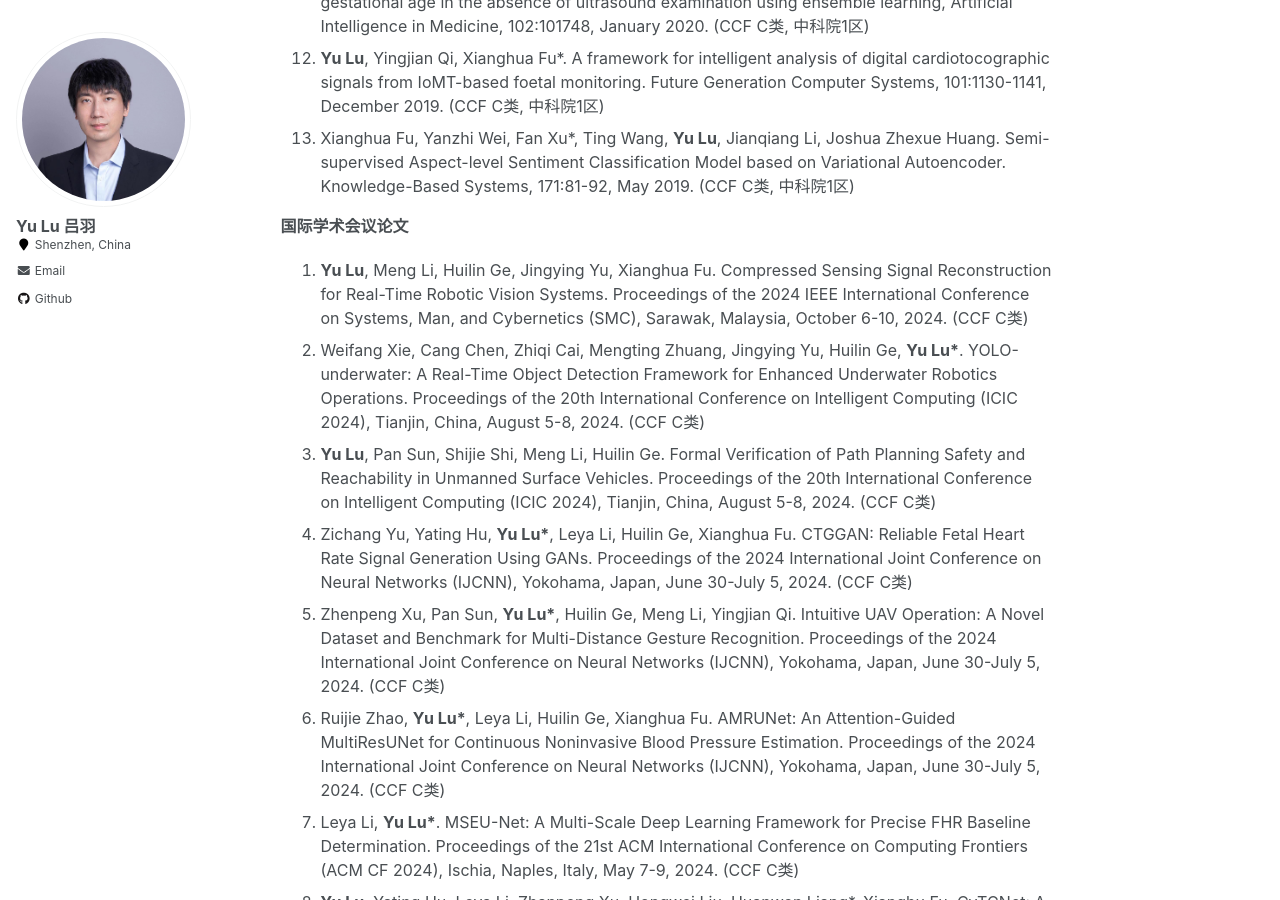
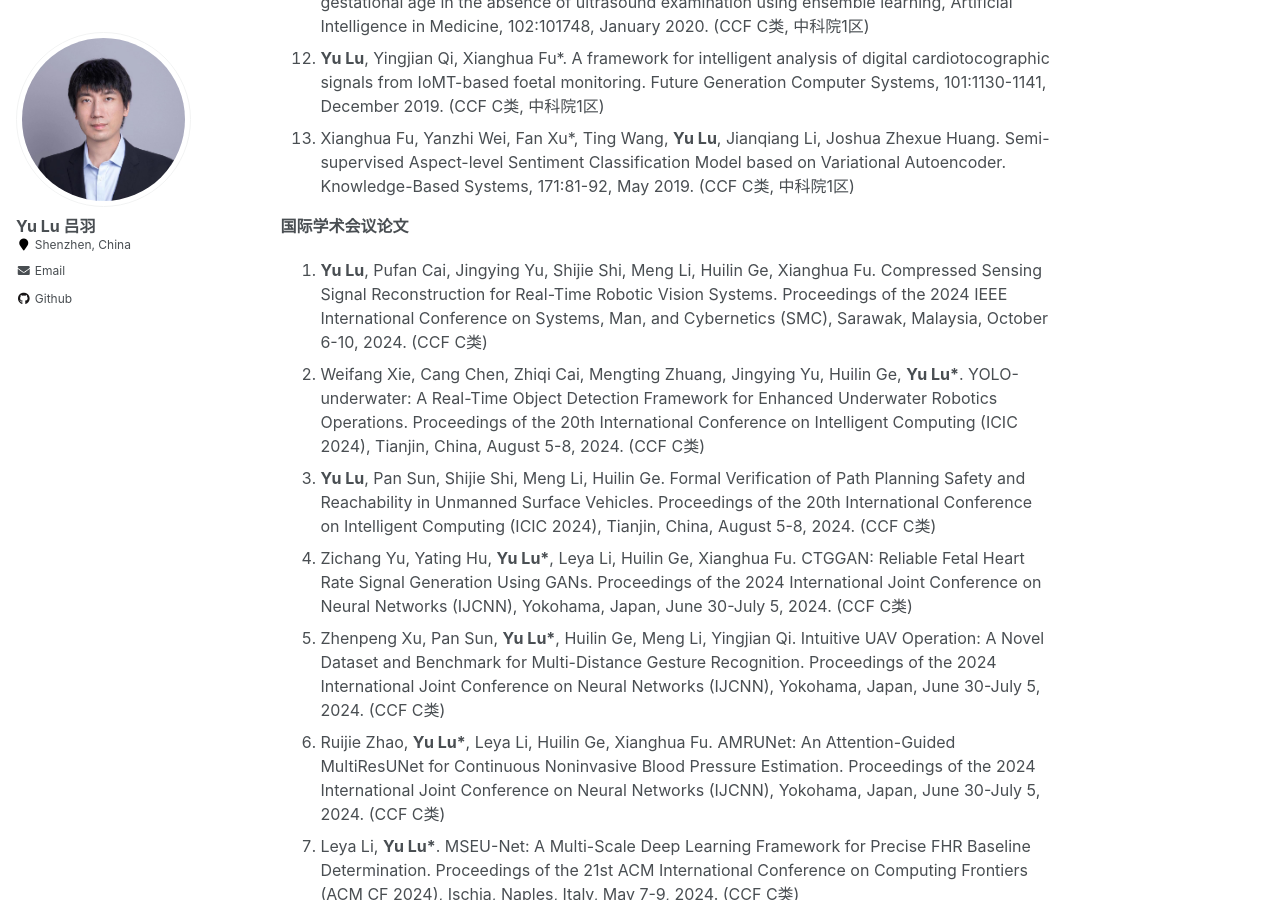
Before and after one commit to YukariUmezawa/lvyu.github.io, a Jekyll site: the page built from _pages/about.md, in a window 1280 px wide and 900 px high, scrolled down 3901 px. Built offline with Jekyll 4.4.1, drawn with Linux system fonts in a browser that asks for light colours.

Commit message:
Update about.md

```diff
--- a/_pages/about.md
+++ b/_pages/about.md
@@ -109,7 +109,7 @@ News
 
 ***国际学术会议论文***
 
-1. __Yu Lu__, Meng Li*, Huilin Ge*, Jingying Yu, Xianghua Fu. Compressed Sensing Signal Reconstruction for Real-Time Robotic Vision Systems. Proceedings of the 2024 IEEE International Conference on Systems, Man, and Cybernetics (SMC), Sarawak, Malaysia, October 6-10, 2024. (CCF C类)
+1. __Yu Lu__, Pufan Cai, Jingying Yu, Shijie Shi, Meng Li*, Huilin Ge*, Xianghua Fu. Compressed Sensing Signal Reconstruction for Real-Time Robotic Vision Systems. Proceedings of the 2024 IEEE International Conference on Systems, Man, and Cybernetics (SMC), Sarawak, Malaysia, October 6-10, 2024. (CCF C类)
 1. Weifang Xie, Cang Chen, Zhiqi Cai, Mengting Zhuang, Jingying Yu, Huilin Ge, __Yu Lu*__. YOLO-underwater: A Real-Time Object Detection Framework for Enhanced Underwater Robotics Operations. Proceedings of the 20th International Conference on Intelligent Computing (ICIC 2024), Tianjin, China, August 5-8, 2024. (CCF C类)
 2. __Yu Lu__, Pan Sun, Shijie Shi, Meng Li, Huilin Ge. Formal Verification of Path Planning Safety and Reachability in Unmanned Surface Vehicles. Proceedings of the 20th International Conference on Intelligent Computing (ICIC 2024), Tianjin, China, August 5-8, 2024. (CCF C类)
 3. Zichang Yu, Yating Hu, __Yu Lu*__, Leya Li, Huilin Ge, Xianghua Fu. CTGGAN: Reliable Fetal Heart Rate Signal Generation Using GANs. Proceedings of the 2024 International Joint Conference on Neural Networks (IJCNN), Yokohama, Japan, June 30-July 5, 2024. (CCF C类)
```
